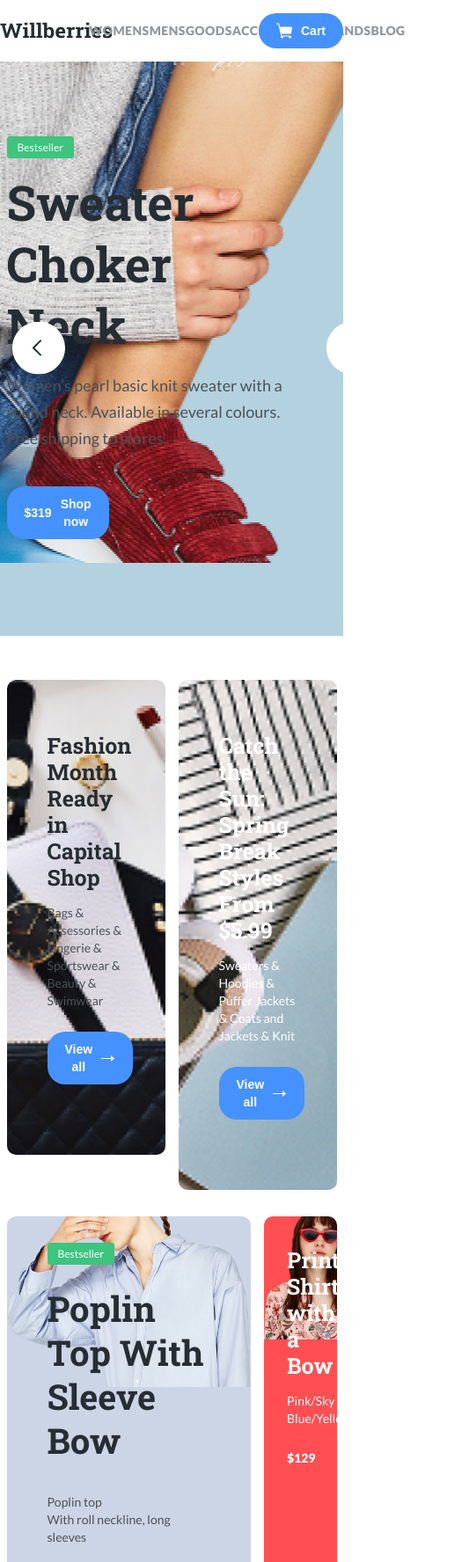
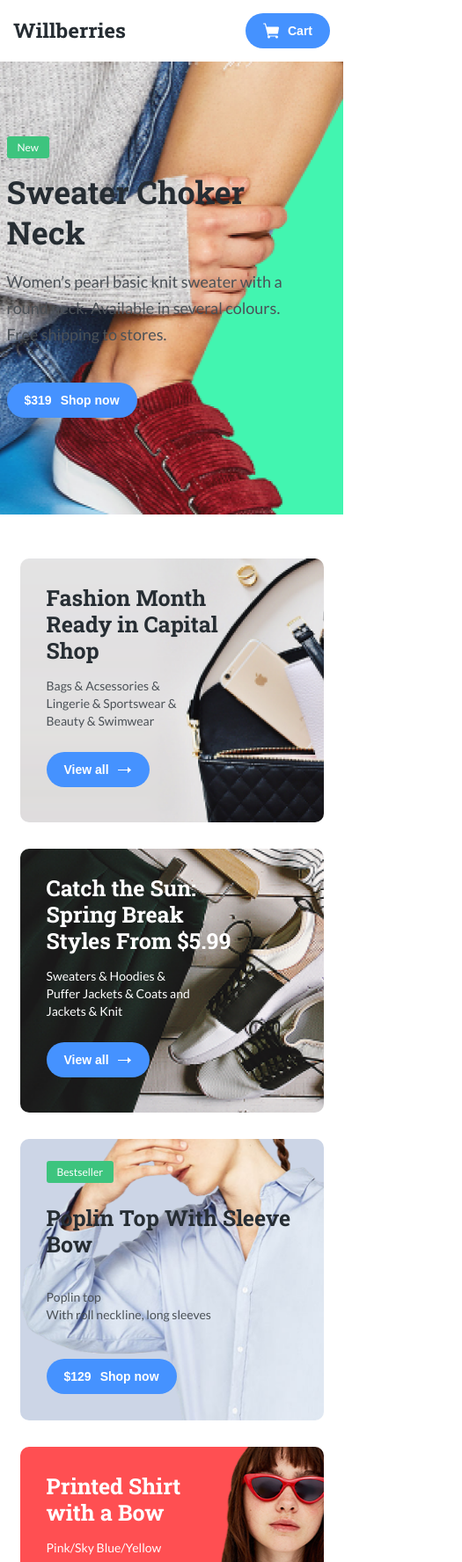
Before and after one commit to DanilMaiorov/WillBerries__HTML-CSS__Study, a website built with webpack: page index.html in a window 390 px wide. Shown: the top 1776 px of the page at 88% size, 525 px wide, since content can reach past the window. Built offline with nearby package versions, Linux system fonts and the light colour scheme; files whose address does not match are found by name.

Commit message:
finish intensive

```diff
--- a/css/style.css
+++ b/css/style.css
@@ -63,6 +63,14 @@ html, body {
     /* при помощи бекграунд можем задать и цвет и картинку и спозиционировать её */
     background: #B4D1E0 url(../img/slide-img-1.png) no-repeat /* сначала задаем вертикальное расположение, потом горизонтальное и можем еще отодвинуть прописав проценты --> */ top right 5%;
 }
+.slide-2 {
+    /* при помощи бекграунд можем задать и цвет и картинку и спозиционировать её */
+    background: #42f5b0 url(../img/slide-img-1.png) no-repeat /* сначала задаем вертикальное расположение, потом горизонтальное и можем еще отодвинуть прописав проценты --> */ top right 5%;
+}
+.slide-3 {
+    /* при помощи бекграунд можем задать и цвет и картинку и спозиционировать её */
+    background: #beeb94 url(../img/slide-img-1.png) no-repeat /* сначала задаем вертикальное расположение, потом горизонтальное и можем еще отодвинуть прописав проценты --> */ top right 5%;
+}
 .label {
     background: #3DC47E;
     border-radius: 0.3rem;
@@ -92,6 +100,7 @@ html, body {
     top: 50%; /* опустили на 50% вниз, но кнопки будут не посередине, потому они опустились от верхнего края и нужно их поднять */
     width: 100%;
     transform: translateY(-50%); /* поднимаем кнопки на половину их высоты по оси Y */
+    z-index: 100;
 }
 .slider__button {
     background-color: transparent;
@@ -264,3 +273,46 @@ footer {
     vertical-align: middle;
     margin-right: 2.5rem;
 }
+
+/* Медиа запросы для адаптива */
+@media (max-width: 1200px) { /* будет работать на экрана с шириной не более 1200px*/
+    .slide-1, .slide-2, .slide-3 {
+        background-size: cover;
+    }
+    .card-3 {
+        background-size: cover;
+        margin-bottom: 3rem;
+    }
+    .card__title.large {
+        font-size: 2.5rem;
+        line-height: 3rem;
+    }
+    .card-4 {
+        min-height: 37rem;
+    }
+}
+@media (max-width: 992px) { /* будет работать на экрана с шириной не более 992px*/
+    .slider-nav {
+        display: none;
+    }
+}
+@media (max-width: 576px) { /* будет работать на экрана с шириной не более 576px*/
+    .slide__title {
+        font-size: 3.6rem;
+        line-height: 4.6rem;
+        margin-bottom: 0;
+    }
+    .card {
+        background-position: top left;
+        padding: 3rem;
+        min-height: 30rem;
+        margin-left: 1.5rem;
+        margin-right: 1.5rem;
+    }
+    .card-3 {
+        background-size: cover;
+    }
+    .card-4 {
+        background-position: top right;
+    }
+}
--- a/index.html
+++ b/index.html
@@ -4,7 +4,8 @@
     <meta charset="UTF-8">
     <meta http-equiv="X-UA-Compatible" content="IE=edge">
     <meta name="viewport" content="width=device-width, initial-scale=1.0">
-    <script src="./main.js" defer></script>
+    <script src="./dist/main.js" defer></script>
+    <link rel="stylesheet" href="https://unpkg.com/swiper@7/swiper-bundle.min.css"/>
     <link rel="preconnect" href="https://fonts.googleapis.com">
     <link rel="preconnect" href="https://fonts.gstatic.com" crossorigin>
     <link href="https://fonts.googleapis.com/css2?family=Lato:wght@400;900&family=Roboto+Slab:wght@700&display=swap" rel="stylesheet">
@@ -13,43 +14,43 @@
     <title>WillBerries</title>
 </head>
 <body>
-    <header class="container header" id="to-top">
+    <header class="container header px-4 px-md-0" id="to-top">
         <div class="row justify-content-between align-items-center">
             <!-- align-items класс, дающий align-items, в зависимости что пропишем -->
             <!-- row класс дающий строку -->
-            <div class="col-2">
+            <div class="col-lg-2 col-6">
                 <!-- col-2 класс, захватывающий 2 колонки сетки -->
-                <a href="/" class="logo-link">
+                <a href="#" class="logo-link">
                     <img class="logo-img" width="128" src="/img/logo-willberries.svg" alt="logo: willBerries">
                 </a>
             </div>
-            <div class="col-6">
+            <div class="col-lg-6 d-none d-lg-block">
                 <!-- col-6 класс, захватывающий 6 колонок сетки -->
                 <nav>
                     <ul class="navigation d-flex justify-content-around">
                         <!-- d-flex класс, дающий flex -->
                         <li class="navigation__item">
-                            <a class="navigation__item-link" href="">
+                            <a class="navigation__item-link" href="#">
                                 Womens
                             </a>
                         </li>
                         <li class="navigation__item">
-                            <a class="navigation__item-link" href="">
+                            <a class="navigation__item-link" href="#">
                                 Mens
                             </a>
                         </li>
                         <li class="navigation__item">
-                            <a class="navigation__item-link" href="">
+                            <a class="navigation__item-link" href="#">
                                 Goods
                             </a>
                         </li>
                         <li class="navigation__item">
-                            <a class="navigation__item-link" href="">
+                            <a class="navigation__item-link" href="#">
                                 Accessories
                             </a>
                         </li>
                         <li class="navigation__item">
-                            <a class="navigation__item-link" href="">
+                            <a class="navigation__item-link" href="#">
                                 Brands
                             </a>
                         </li>
@@ -61,7 +62,7 @@
                     </ul>
                 </nav>
             </div>
-            <div class="col-2 d-flex justify-content-end">
+            <div class="col-lg-2 col-6 d-flex justify-content-end">
                 <button class="button">
                     <img class="button__icon" src="/img/cart-logo-header.svg" alt="logo: cart">
                     <span class="button__text">Cart</span>
@@ -71,11 +72,12 @@
     </header>
 
     <!-- Top-Slider -->
-    <div class="slider">
-        <section class="slide slide-1">
+    <div class="slider swiper">
+        <div class="swiper-wrapper">
+            <section class="slide slide-1 swiper-slide">
                 <div class="container">
                     <div class="row">
-                    <div class="col-4 offset-lg-1">
+                        <div class="col-lg-4 col-10 offset-lg-1">
                         <!-- offset-lg-1 класс, дает отсутп слева на 1 колонку сетки -->
                             <span class="label">Bestseller</span>
                             <h2 class="slide__title">Sweater Choker Neck </h2>
@@ -88,16 +90,49 @@
                     </div>
                 </div>
             </section>
+            <section class="slide slide-2 swiper-slide">
+                <div class="container">
+                    <div class="row">
+                        <div class="col-lg-4 col-10 offset-lg-1">
+                        <!-- offset-lg-1 класс, дает отсутп слева на 1 колонку сетки -->
+                            <span class="label">New</span>
+                            <h2 class="slide__title">Sweater Choker Neck </h2>
+                            <p class="slide__description">Women’s pearl basic knit sweater with a round neck. Available in several colours. Free shipping to stores.</p>
+                            <button class="button">
+                                <span class="button__price">$319</span>
+                                <span class="button__text">Shop now</span>
+                            </button>
+                        </div>
+                    </div>
+                </div>
+            </section>
+            <section class="slide slide-3 swiper-slide">
+                <div class="container">
+                    <div class="row">
+                        <div class="col-lg-4 col-10 offset-lg-1">
+                        <!-- offset-lg-1 класс, дает отсутп слева на 1 колонку сетки -->
+                            <span class="label">Bestseller</span>
+                            <h2 class="slide__title">Sweater Choker Neck </h2>
+                            <p class="slide__description">Women’s pearl basic knit sweater with a round neck. Available in several colours. Free shipping to stores.</p>
+                            <button class="button">
+                                <span class="button__price">$319</span>
+                                <span class="button__text">Shop now</span>
+                            </button>
+                        </div>
+                    </div>
+                </div>
+            </section>
+        </div>
         <div class="slider-nav">
             <div class="container">
                 <div class="row justify-content-between">
                     <div class="col-1">
-                        <button class="slider__button">
+                        <button class="slider__button slider-button-next">
                             <img src="/img/arrow-prev.svg" alt="arrow: prev">
                         </button>
                     </div>
                     <div class="col-1">
-                        <button class="slider__button">
+                        <button class="slider__button slider-button-prev">
                             <img src="/img/arrow-next.svg" alt="arrow: prev">
                         </button>
                     </div>
@@ -111,7 +146,7 @@
         <!-- pt-5 класс, дает паддинг топ сверху на 3 рем -->
         <div class="row mb-5">
             <!-- 1 card -->
-            <div class="col-6">
+            <div class="col-xl-6">
                 <div class="card card-1 mb-5">
                     <h3 class="card__title">Fashion Month Ready in Capital Shop</h3>
                     <p class="card__text">Bags & Acsessories & Lingerie & Sportswear & Beauty & Swimwear</p>
@@ -122,7 +157,7 @@
                 </div>
             </div>
             <!-- 2 card -->
-            <div class="col-6">
+            <div class="col-xl-6">
                 <div class="card card-2 mb-5">
                     <h3 class="card__title text-light">Catch the Sun: Spring Break Styles From $5.99</h3>
                     <p class="card__text text-light">Sweaters & Hoodies & Puffer Jackets & Coats and Jackets & Knit</p>
@@ -133,7 +168,7 @@
                 </div>
             </div>
             <!-- 3 card -->
-            <div class="col-9">
+            <div class="col-xl-9 col-lg-6">
                 <div class="card card-3">
                     <span class="label">Bestseller</span>
                     <h3 class="card__title large">Poplin Top
@@ -146,7 +181,7 @@
                 </div>
             </div>
             <!-- 4 card -->
-            <div class="col-3">
+            <div class="col-xl-3 col-lg-6">
                 <div class="card card-4">
                     <h3 class="card__title text-light">Printed Shirt <br>with a Bow</h3>
                     <p class="card__text text-light">Pink/Sky Blue/Yellow</p>
@@ -163,7 +198,7 @@
             </div>
         </div>
         <div class="row">
-            <div class="col-3">
+            <div class="col-lg-3 col-sm-6">
                 <div class="goods-card">
                     <span class="label">New</span>
                     <img src="/img/goods-1.png" alt="good: hoodie" class="goods-img">
@@ -176,7 +211,7 @@
                 </div>
             </div>
             <!-- /.col-3 -->
-            <div class="col-3">
+            <div class="col-lg-3 col-sm-6">
                 <div class="goods-card">
                     <span class="label">New</span>
                     <img src="/img/goods-2.png" alt="good: trousers" class="goods-img">
@@ -189,7 +224,7 @@
                 </div>
             </div>
             <!-- /.col-3 -->
-            <div class="col-3">
+            <div class="col-lg-3 col-sm-6">
                 <div class="goods-card">
                     <span class="label">New</span>
                     <img src="/img/goods-3.png" alt="good: t-shirt" class="goods-img">
@@ -202,7 +237,7 @@
                 </div>
             </div>
             <!-- /.col-3 -->
-            <div class="col-3">
+            <div class="col-lg-3 col-sm-6">
                 <div class="goods-card">
                     <span class="label">New</span>
                     <img src="/img/goods-4.png" alt="good: shirt" class="goods-img">
@@ -222,9 +257,9 @@
         <div class="container">
         <!-- /.container -->
         <div class="row">
-            <div class="col-7">
+            <div class="col-xl-7 mb-4 mb-xl-0">
                 <nav>
-                    <ul class="footer-menu d-flex">
+                    <ul class="footer-menu d-sm-flex">
                         <li class="footer-menu__item">
                             <a href="#" class="footer-menu__item-link">Shop</a>
                         </li>
@@ -246,7 +281,7 @@
                     </ul>
                 </nav>
             </div>
-            <div class="col-3 d-flex align-items-center">
+            <div class="col-lg-3 d-flex align-items-center">
                 <span class="footer-text">Follow Us</span>
                 <span class="footer-social d-inline-flex align-items-center">
                     <a href="#" class="footer-social__link">
@@ -260,19 +295,19 @@
                     </a>
                 </span>
             </div>
-            <div class="col-2 d-flex justify-content-end">
+            <div class="col-xl-2 col-lg-3 d-flex justify-content-lg-end mt-4 mt-lg-0">
                 <span class="footer-text">© 2019 Universal UI Kit</span>
             </div>
         </div>
         <hr class="footer-line mb-5" color="white" size="0.1rem">
         <div class="row d-flex justify-content-between">
-            <div class="col-5">
+            <div class="col-lg-5 col-sm-9">
                 <img class="payment-logo" src="/img/visa.png" alt="visa logo">
                 <img class="payment-logo" src="/img/mcard.png" alt="mastercard logo">
                 <img class="payment-logo" src="/img/paypal.png" alt="paypal logo">
                 <img class="payment-logo" src="/img/bitcoin.png" alt="bitcoin logo">
             </div>
-            <div class="col-2 d-flex justify-content-end">
+            <div class="col-lg-2 col-sm-3 d-flex justify-content-end">
                 <a href="#to-top" class="top-link d-flex align-items-center">
                     <span class="top-link__text">Top</span>
                     <img src="/img/arrow-to-top.svg" alt="logo: arrow top">
@@ -280,7 +315,7 @@
             </div>
         </div>
         </div>
-
     </footer>
+    <script src="https://unpkg.com/swiper@7/swiper-bundle.min.js"></script>
 </body>
 </html>
--- a/src/index.js
+++ b/src/index.js
@@ -1,3 +1,3 @@
-import module_1 from './modules/module_1';
+import { sliderSwiper } from './modules/sliderSwiper';
 
-module_1();
+sliderSwiper();
--- a/src/modules/module_1.js
+++ /dev/null
@@ -1,6 +0,0 @@
-const module_1 = () => {
-    const module1 = 'test module';
-    console.log(module1);
-}
-
-export default module_1;
--- /dev/null
+++ b/src/modules/sliderSwiper.js
@@ -0,0 +1,15 @@
+export const sliderSwiper = () => {
+    /* подключаем свайпер через CDN в конце разметки */
+    const swiper = new Swiper('.swiper', {
+        direction: 'horizontal',
+        loop: true,
+        autoplay: {
+        delay: 2500,
+        disableOnInteraction: false,
+        },
+        navigation: {
+          nextEl: '.slider-button-next',
+          prevEl: '.slider-button-prev',
+        },
+      });
+}
```
Also changed, not shown: dist/main.js. Lines whose indentation alone changed are shown as unchanged.
